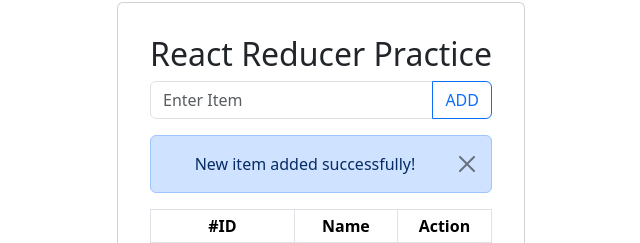
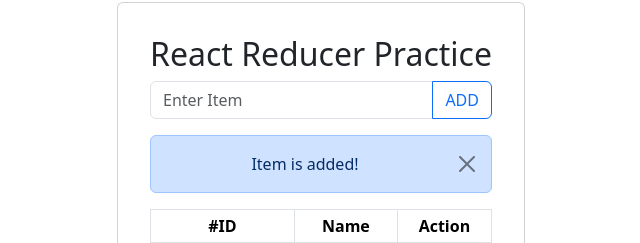
Before and after one commit to SolaimanDev/React-Learn, a React (Vite) app: page / in a window 1280 px wide. Both pictures are taken after typing "Sample" into the empty fields and a click on the button "ADD". Shown: the part 159-402 px from the top of the page, without its empty margins (319-959 px from the left). Built offline with nearby package versions, Linux system fonts and the light colour scheme.

Commit message:
feat: Added dispatch

```diff
--- a/src/HOOKS/BooksContext.jsx
+++ b/src/HOOKS/BooksContext.jsx
@@ -1,6 +1,6 @@
 import { useContext } from "react"
-import { UsersContext } from "../components/Context/UsersContext"
+import { BooksContext } from "../components/Context/BooksContext"
 
 export const useBooksContext=()=>{
-    return useContext(UsersContext);
+    return useContext(BooksContext);
 }
--- /dev/null
+++ b/src/components/Context/AlertContext.jsx
@@ -0,0 +1,3 @@
+import { createContext } from "react";
+
+export const AlertContext = createContext({});
--- a/src/components/Context/UsersContext.jsx
+++ b/src/components/Context/BooksContext.jsx
@@ -1,6 +1,6 @@
 import {createContext,useState } from "react";
 
-export const UsersContext = createContext({});
+export const BooksContext = createContext({});
 
 const BooksProvider=({children})=>{
     const booksData = [
@@ -11,8 +11,8 @@ const BooksProvider=({children})=>{
 
       const [books, setBooks] = useState(booksData);
 
-      return <UsersContext.Provider value={{ books, setBooks }}>
+      return <BooksContext.Provider value={{ books, setBooks }}>
         {children}
-      </UsersContext.Provider>
+      </BooksContext.Provider>
 }
 export default BooksProvider
--- a/src/components/REDUCER/AddItem.jsx
+++ b/src/components/REDUCER/AddItem.jsx
@@ -1,28 +1,23 @@
-import React, { useContext, useState } from "react";
+import React, { useState, useReducer } from "react";
 import Button from "react-bootstrap/Button";
 import Form from "react-bootstrap/Form";
 import InputGroup from "react-bootstrap/InputGroup";
 
 import { useBooksContext } from "../../HOOKS/BooksContext";
-
-function AddItem({ setMessage, setIsAlert }) {
-  // const { books, setBooks } = useContext(UsersContext);
-  const {setBooks}=useBooksContext()
-
+function AddItem({ dispatch }) {
+  const { setBooks } = useBooksContext();
   const [bookName, setBookName] = useState("");
 
   const handleSubmit = (e) => {
     e.preventDefault();
     if (bookName.trim() === "") {
-      setMessage("Item name cannot be empty!");
-      setIsAlert(true);
+      dispatch({ type: "SET_MESSAGE", payload: "Please enter an item name." });
       return;
     }
 
     const newBook = { id: new Date().getTime().toString(), name: bookName };
     setBooks((prevState) => [...prevState, newBook]);
-    setMessage("New item added successfully!");
-    setIsAlert(true);
+    dispatch({ type: "SET_MESSAGE", payload: "Item is added!" });
     setBookName("");
   };
 
--- a/src/components/REDUCER/Column.jsx
+++ b/src/components/REDUCER/Column.jsx
@@ -1,29 +1,35 @@
-
+import React from 'react';
 import Button from 'react-bootstrap/Button';
-
 import { useBooksContext } from '../../HOOKS/BooksContext';
 
-function Column({book}) {
-  //  const {books,setBooks}= useContext(UsersContext);
-  const {books,setBooks}=useBooksContext()
+function Column({ book, dispatch }) {
+  const { books, setBooks } = useBooksContext();
 
   const handleDelete = (id) => {
-    const filteredBooks = books.filter((book) => book.id !== id);
+    const filteredBooks = books?.filter((book) => book.id !== id) || [];
     setBooks(filteredBooks);
 
+    // Dispatch an alert message for deletion
+    dispatch({
+      type: 'SET_MESSAGE',
+      payload: `Book with ID: ${id} has been deleted.`,
+    });
   };
+
   return (
-    <>
     <tr>
       <td>{book.id}</td>
       <td>{book.name}</td>
       <td>
-
-            <Button variant="outline-danger" onClick={() => handleDelete(book.id)}>Delete</Button>
+        <Button
+          variant="outline-danger"
+          onClick={() => handleDelete(book.id)}
+        >
+          Delete
+        </Button>
       </td>
     </tr>
-    </>
-  )
+  );
 }
 
-export default Column
+export default Column;
--- /dev/null
+++ b/src/components/REDUCER/Reducer/AlertReducer.jsx
@@ -0,0 +1,4 @@
+
+export const initialState={
+
+}
--- a/src/components/REDUCER/Tables.jsx
+++ b/src/components/REDUCER/Tables.jsx
@@ -3,7 +3,7 @@ import Table from 'react-bootstrap/Table';
 import Column from "./Column";
 import { useBooksContext } from '../../HOOKS/BooksContext';
 
-function Tables() {
+function Tables({dispatch}) {
 
   const {books}=useBooksContext();
 
@@ -18,7 +18,7 @@ function Tables() {
     </thead>
     <tbody>
       {books.map((book,index)=>{
-          return <Column key={index} book={book}  />
+          return <Column key={index} book={book}  dispatch={dispatch} />
       })}
     </tbody>
   </Table>
--- a/src/components/REDUCER/index.jsx
+++ b/src/components/REDUCER/index.jsx
@@ -1,28 +1,50 @@
-import React, { useState } from "react";
+import React, { useReducer } from "react";
 import Alert from "react-bootstrap/Alert";
 import AddItem from "./AddItem";
-
 import Tables from "./Tables";
-import BooksProvider from "../Context/UsersContext";
+import BooksProvider from "../Context/BooksContext";
 
 function ReducerExample() {
+  const reducer = (state, action) => {
+    switch (action.type) {
+      case "SET_MESSAGE":
+        return {
+          ...state,
+          message: action.payload,
+          isAlert: true,
+        };
+      case "DISMISS_ALERT":
+        return {
+          ...state,
+          message: "",
+          isAlert: false,
+        };
+      default:
+        return state;
+    }
+  };
 
-  const [message, setMessage] = useState("");
-  const [isAlert, setIsAlert] = useState(false);
+  const [messageState, dispatch] = useReducer(reducer, {
+    message: "",
+    isAlert: false,
+  });
 
   return (
     <BooksProvider>
       <div className="body">
-        <AddItem setMessage={setMessage} setIsAlert={setIsAlert} />
-        {isAlert && (
-          <Alert variant="primary" onClose={() => setIsAlert(false)} dismissible>
-            {message}
+        <AddItem dispatch={dispatch} />
+        {messageState.isAlert && (
+          <Alert
+            variant="primary"
+            onClose={() => dispatch({ type: "DISMISS_ALERT" })}
+            dismissible
+          >
+            {messageState.message}
           </Alert>
         )}
-        <Tables />
+        <Tables dispatch={dispatch} />
       </div>
-      </BooksProvider>
-
+    </BooksProvider>
   );
 }
 
```
Lines whose indentation alone changed are shown as unchanged.
